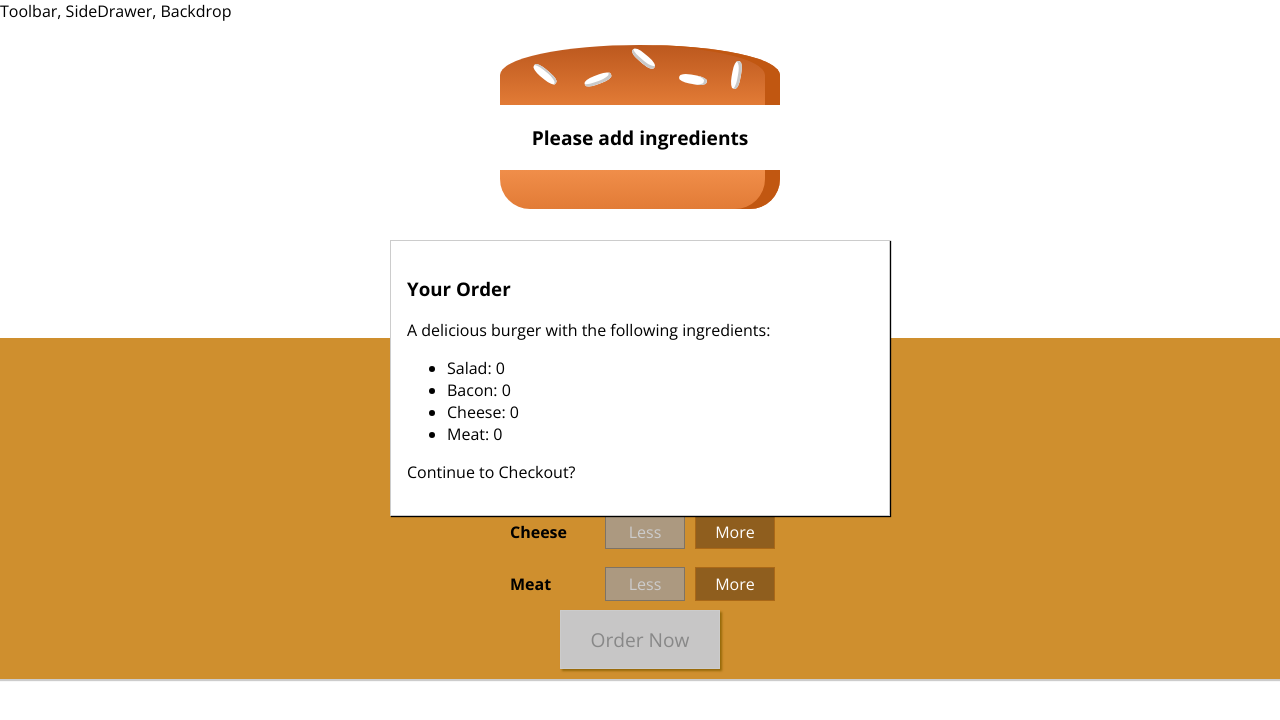
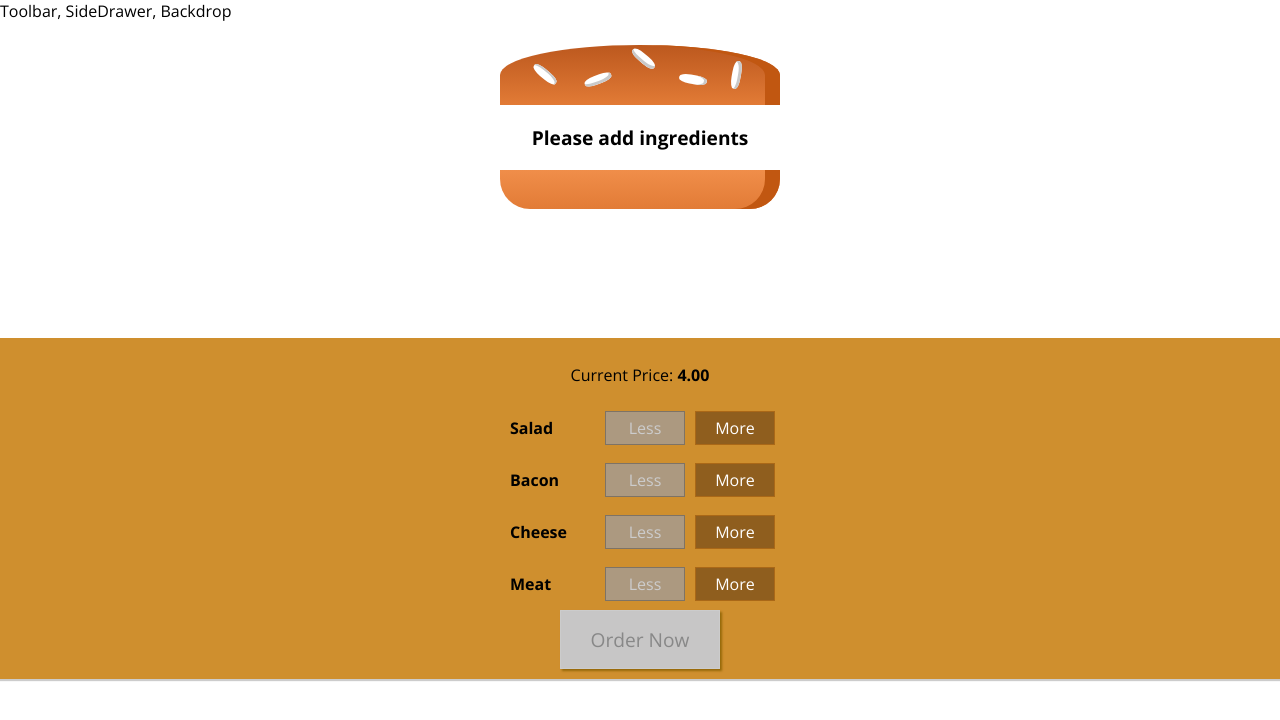
Before and after one commit to rbaker2019/BurgerBuilder, a React (Create React App) app: page / in a window 1280 px wide. Shown: the top 720 px of the page. Built offline with nearby package versions, Linux system fonts and the light colour scheme.

Commit message:
Add show/hide order summary modal

```diff
--- a/src/components/Burger/BuildControls/BuildControls.js
+++ b/src/components/Burger/BuildControls/BuildControls.js
@@ -24,7 +24,8 @@ const buildControls = (props) => {
             })}
 
             <button className={classes.OrderButton}
-            disabled={!props.purchasable}>Order Now</button>
+            disabled={!props.purchasable}
+            onClick={props.ordered}>Order Now</button>
         </div>
     );
 
--- a/src/components/UI/Modal/Modal.js
+++ b/src/components/UI/Modal/Modal.js
@@ -4,7 +4,10 @@ import classes from './Modal.module.css';
 
 const modal = (props) => {
     return (
-        <div className={classes.Modal}>
+        <div className={classes.Modal} style={{
+            transform: props.show ? 'translateY(0)' : 'translateY(-100vh)',
+            opacity: props.show ? '1' : '0'
+        }}>
             {props.children}
         </div>
     );
--- a/src/containers/BurgerBuilder/BurgerBuilder.js
+++ b/src/containers/BurgerBuilder/BurgerBuilder.js
@@ -27,8 +27,13 @@ class BurgerBuilder extends React.Component {
                 meat: 0
             },
             totalPrice: 4,
-            purchasable: false
+            purchasable: false,
+            checkout: false
         };
+    };
+
+    purchaseHandler = () => {
+        this.setState({ checkout: true });
     };
 
     updatePurchaseState = (updatedIngredients) => {
@@ -83,7 +88,7 @@ class BurgerBuilder extends React.Component {
 
         return (
             <Aux>
-                <Modal>
+                <Modal show={this.state.checkout}>
                     <OrderSummary ingredients={this.state.ingredients} />
                 </Modal>
                 <Burger ingredients={this.state.ingredients} />
@@ -92,7 +97,8 @@ class BurgerBuilder extends React.Component {
                     ingredientRemoved={this.removeIngredientHandler}
                     disabled={disabledInfo}
                     purchasable={this.state.purchasable}
-                    price={this.state.totalPrice} />
+                    price={this.state.totalPrice}
+                    ordered={this.purchaseHandler} />
             </Aux>
         );
     };
```
Also changed, not shown: 1 other file (tests, documents, lock files or other folders).
